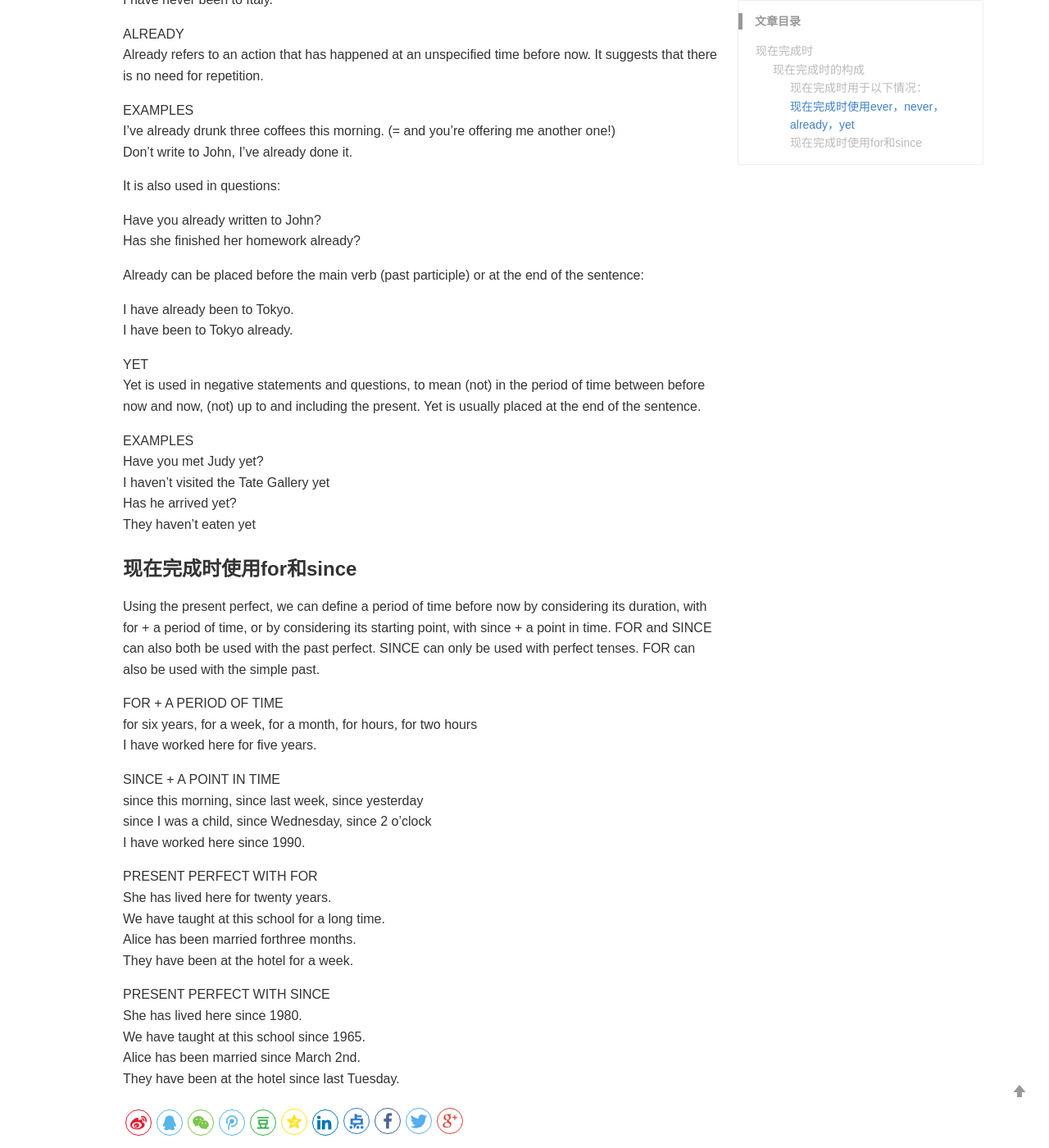
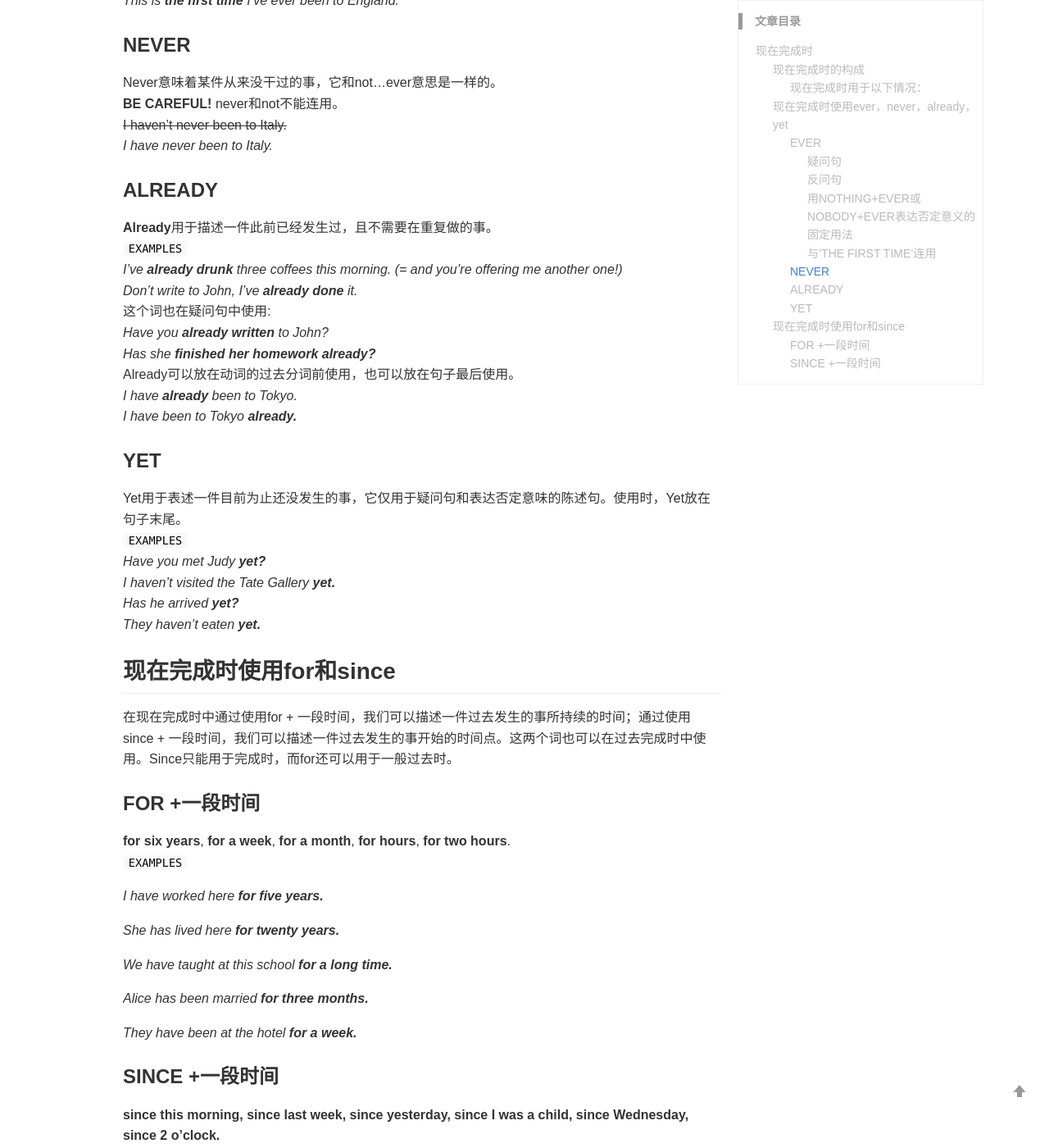
Before and after one commit to JorinEdu/JorinEdu.github.io, a Jekyll site: the page built from _posts/2019-1-18-Present-Perfect-Tense.md, in a window 1280 px wide and 1400 px high, scrolled down 2028 px. Shown: the whole window at 82% size. Built offline with Jekyll 4.4.1, drawn with Linux system fonts in a browser that asks for light colours; comment, search, counter and statistics services are not loaded; some of the changed text lies outside the part shown.

Commit message:
Update 2019-1-18-Present-Perfect-Tense.md

```diff
--- a/_posts/2019-1-18-Present-Perfect-Tense.md
+++ b/_posts/2019-1-18-Present-Perfect-Tense.md
@@ -33,9 +33,9 @@ keywords: Tense PerfectTense
 * 一件刚刚完成的事情，通常用到just。
 *I **have just finished** my homework.*
 ***Have you just finished** work?*
-*I **have just eaten**.*
+*I **have just eaten.***
 *We **have just seen** her.*
-***Has he just left**? *
+***Has he just left?***
 * 一件过去发生的，并对现在产生了影响的事。
 *He **has read** ‘War and Peace.’* (他读过这本书增加了见识.)
 *Someone **has eaten** my soup!*(所以我现在没汤喝了)
@@ -45,89 +45,78 @@ keywords: Tense PerfectTense
 你只有在描述一件发生的时间不重要或不特别的事情时，才能使用现在完成时。
 当你需要具体的给出事件的发生时间时，请使用一般过去时。
 
-### 现在完成时使用ever，never，already，yet
+## 现在完成时使用ever，never，already，yet
+### EVER
+副词**“ever”**和**“never”**用于表达一个发生于过去某个不确定的时间点的事件。这两个词总是放在主动词之前使用。
+#### 疑问句
+`EXAMPLES`
+*Have you **ever been** to England?*
+*Has she **ever met** the Prime Minister?*
+#### 反问句
+`EXAMPLES`
+*Haven't they **ever been** to Europe?*
+*Haven't you **ever eaten** Chinese food?*
+#### 用NOTHING+EVER或NOBODY+EVER表达否定意义的固定用法
+`EXAMPLES`
+***Nobody** has **ever said** that to me before.*
+***Nothing** like this has **ever happened** to us.*
 
-EVER
-The adverbs ever and never express the idea of an unidentified time before now(Have you ever visited Berlin?)'Ever' and 'never' are always placed before the main verb (past participle). Ever is used:
+#### 与'THE FIRST TIME'连用
+`EXAMPLES`
+*It's **the first time** that I've ever eaten snails.*
+*This is **the first time** I've ever been to England.*
 
-IN QUESTIONS
-EXAMPLES
-Have you ever been to England?
-Has she ever met the Prime Minister?
+### NEVER
+Never意味着某件从来没干过的事，它和not...ever意思是一样的。
+**BE CAREFUL!** never和not不能连用。
+~~I haven't never been to Italy.~~
+*I have never been to Italy.*
 
-IN NEGATIVE QUESTIONS
-EXAMPLES
-Haven't they ever been to Europe?
-Haven't you ever eaten Chinese food?
+### ALREADY
+**Already**用于描述一件此前已经发生过，且不需要在重复做的事。
+`EXAMPLES`
+*I've **already drunk** three coffees this morning. (= and you're offering me another one!)*
+*Don't write to John, I've **already done** it.*
+这个词也在疑问句中使用:
+*Have you **already written** to John?*
+*Has she **finished her homework already?***
+Already可以放在动词的过去分词前使用，也可以放在句子最后使用。
+*I have **already** been to Tokyo.*
+*I have been to Tokyo **already.***
 
-IN NEGATIVE STATEMENTS USING THE PATTERN NOTHING+EVER OR NOBODY+EVER
-EXAMPLES
-Nobody has ever said that to me before.
-Nothing like this has ever happened to us.
+### YET
+Yet用于表述一件目前为止还没发生的事，它仅用于疑问句和表达否定意味的陈述句。使用时，Yet放在句子末尾。
+`EXAMPLES`
+*Have you met Judy **yet?***
+*I haven't visited the Tate Gallery **yet.***
+*Has he arrived **yet?***
+*They haven't eaten **yet.***
 
-WITH 'THE FIRST TIME'
-EXAMPLES
-It's the first time that I've ever eaten snails.
-This is the first time I've ever been to England.
+## 现在完成时使用for和since
+在现在完成时中通过使用for + 一段时间，我们可以描述一件过去发生的事所持续的时间；通过使用since + 一段时间，我们可以描述一件过去发生的事开始的时间点。这两个词也可以在过去完成时中使用。Since只能用于完成时，而for还可以用于一般过去时。
+### FOR +一段时间
+**for six years**, **for a week**, **for a month**, **for hours**, **for two hours**.
+`EXAMPLES`
 
-NEVER
-Never means at no time before now, and is the same as not ..... ever: (I have never visited Berlin)
+*I have worked here **for five years.***
 
-BE CAREFUL!You must not use never and not together
-I haven't never been to Italy.
-I have never been to Italy.
+*She has lived here **for twenty years.***
 
-ALREADY
-Already refers to an action that has happened at an unspecified time before now. It suggests that there is no need for repetition.
+*We have taught at this school **for a long time.***
 
-EXAMPLES
-I've already drunk three coffees this morning. (= and you're offering me another one!)
-Don't write to John, I've already done it.
+*Alice has been married **for three months.***
 
+*They have been at the hotel **for a week.***
 
+### SINCE +一段时间
+**since this morning, since last week, since yesterday, since I was a child, since Wednesday, since 2 o'clock.**
+`EXAMPLES`
+*I have worked here **since 1990.***
 
-It is also used in questions:
+*She has lived here **since 1980.***
 
-Have you already written to John?
-Has she finished her homework already?
+*We have taught at this school **since 1965.***
 
+*Alice has been married **since March 2nd.***
 
-Already can be placed before the main verb (past participle) or at the end of the sentence:
-
-I have already been to Tokyo.
-I have been to Tokyo already.
-
-
-YET
-Yet is used in negative statements and questions, to mean (not) in the period of time between before now and now, (not) up to and including the present. Yet is usually placed at the end of the sentence.
-
-EXAMPLES
-Have you met Judy yet?
-I haven't visited the Tate Gallery yet
-Has he arrived yet?
-They haven't eaten yet
-
-### 现在完成时使用for和since
-
-Using the present perfect, we can define a period of time before now by considering its duration, with for + a period of time, or by considering its starting point, with since + a point in time. FOR and SINCE can also both be used with the past perfect. SINCE can only be used with perfect tenses. FOR can also be used with the simple past.
-
-FOR + A PERIOD OF TIME
-for six years, for a week, for a month, for hours, for two hours
-I have worked here for five years.
-
-SINCE + A POINT IN TIME
-since this morning, since last week, since yesterday
-since I was a child, since Wednesday, since 2 o'clock
-I have worked here since 1990.
-
-PRESENT PERFECT WITH FOR
-She has lived here for twenty years.
-We have taught at this school for a long time.
-Alice has been married forthree months.
-They have been at the hotel for a week.
-
-PRESENT PERFECT WITH SINCE
-She has lived here since 1980.
-We have taught at this school since 1965.
-Alice has been married since March 2nd.
-They have been at the hotel since last Tuesday.
+*They have been at the hotel **since last Tuesday.***
```
